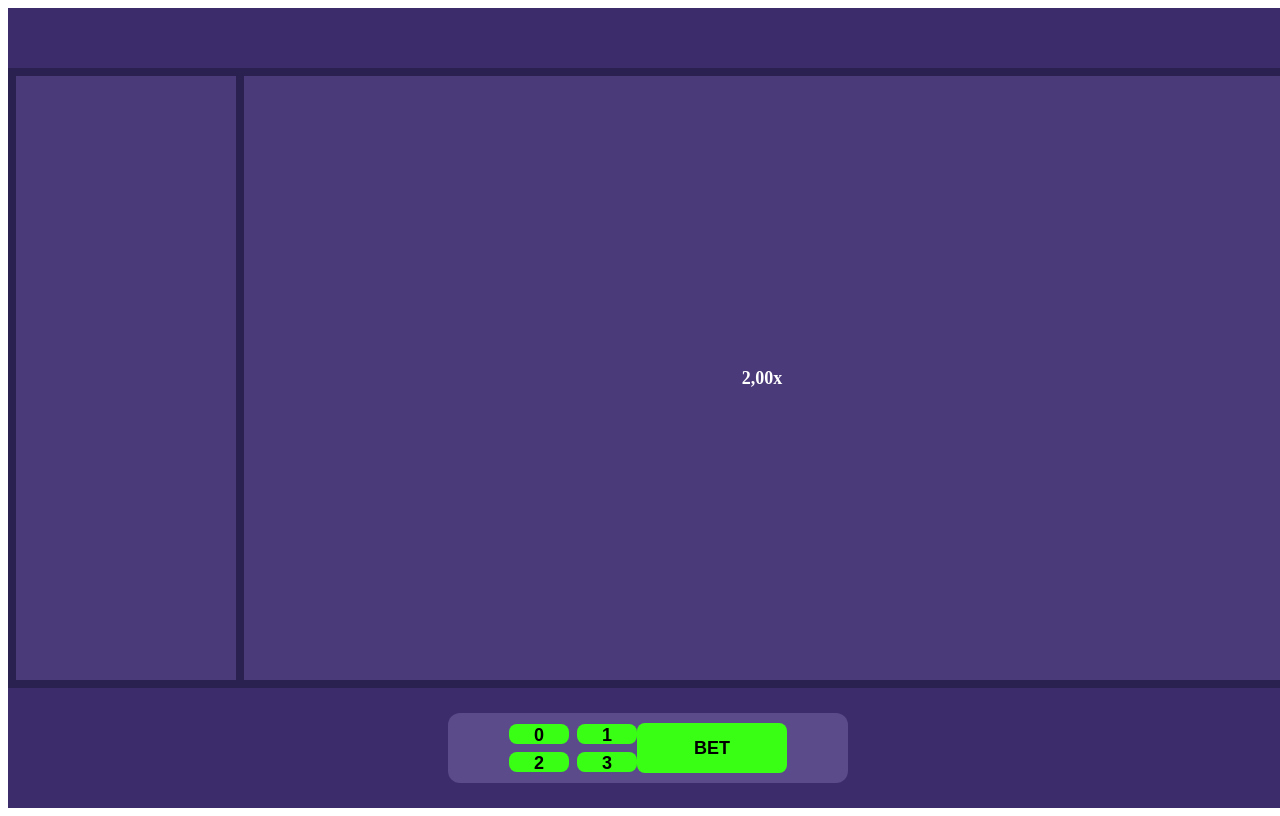
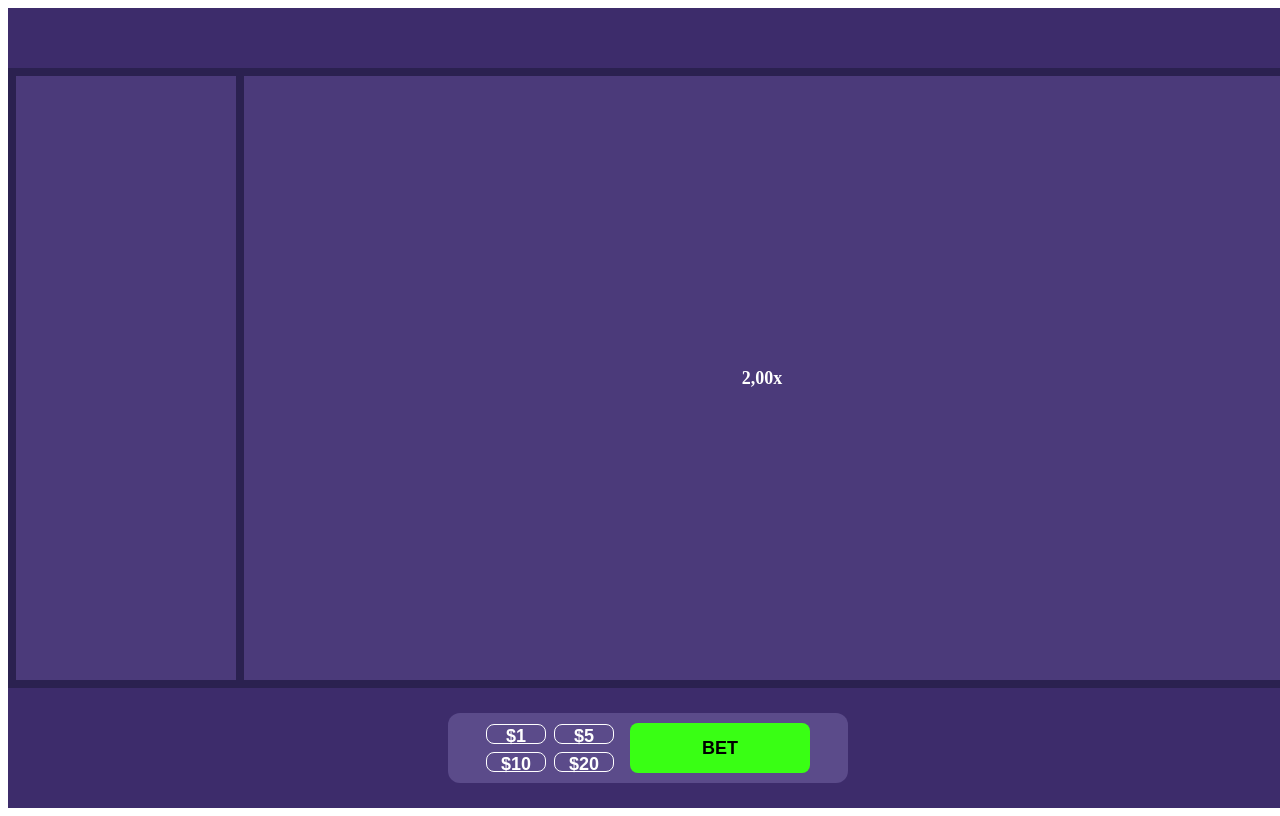
Before and after one commit to danielpnegamedev/frontend-challenge, a React (Vite) app: page / in a window 1280 px wide. Built offline with nearby package versions, Linux system fonts and the light colour scheme.

Commit message:
BetValueBtn color and grid

```diff
--- a/src/components/Layout.tsx
+++ b/src/components/Layout.tsx
@@ -73,7 +73,8 @@ const BetControls = styled.div`
 `;
 
 const PlaceBetBtn = styled.button`
-  width: 150px;
+  margin-left: 16px;
+  width: 180px;
   height: 50px;
 
   background: #39ff14;
@@ -98,16 +99,23 @@ const BetValueBtn = styled.button`
   width: 60px;
   height: 20px;
 
-  background: #39ff14;
-  color: black;
+  background: transparent;
+  color: white;
 
-  border: none;
+  border: 1px solid white;
   border-radius: 8px;
 
   font-size: 18px;
   font-weight: bold;
 
   cursor: pointer;
+
+  transition: all 0.2s ease;
+
+  &:hover {
+    background: white;
+    color: black;
+  }
 `;
 
 
@@ -129,10 +137,10 @@ export function Layout() {
       <BottomPanel>
         <BetControls >
            <BetValuesGrid>
-              <BetValueBtn>0</BetValueBtn>
-              <BetValueBtn>1</BetValueBtn>
-              <BetValueBtn>2</BetValueBtn>
-              <BetValueBtn>3</BetValueBtn>
+              <BetValueBtn> $1 </BetValueBtn>
+              <BetValueBtn> $5 </BetValueBtn>
+              <BetValueBtn> $10 </BetValueBtn>
+              <BetValueBtn> $20 </BetValueBtn>
   </BetValuesGrid>
             <PlaceBetBtn> BET </PlaceBetBtn>
          </BetControls>
```
